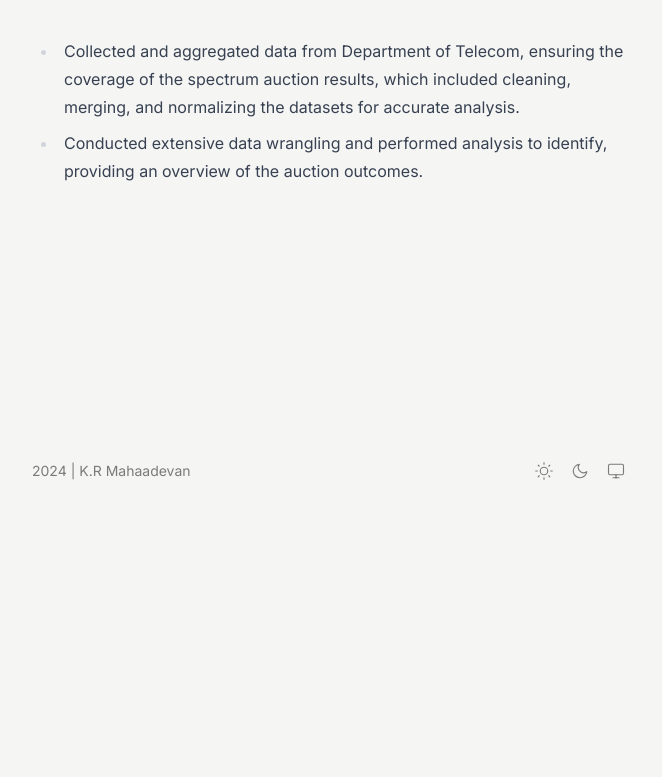
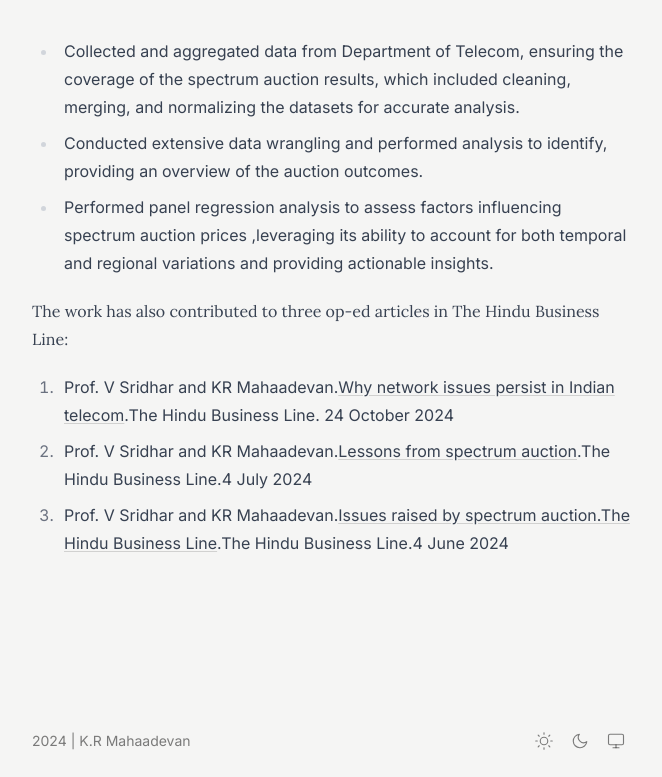
Before and after one commit to krmh04/krmh04.github.io, an Astro site: page /projects/project-3 in a window 1280 px wide. Shown: the part 293-1070 px from the top of the page, without its empty margins (308-970 px from the left). Before the commit the page ends 800 px from the top, so only its background shows below. Built offline with nearby package versions, Linux system fonts and the light colour scheme; Astro itself is replaced by a stand-in of ours; a web font is replaced by a local one.

Commit message:
update work

```diff
--- a/src/content/projects/project-3/index.md
+++ b/src/content/projects/project-3/index.md
@@ -7,3 +7,11 @@ repoURL: "https://github.com/krmh04/spectrum-auction"
 ---
 - Collected and aggregated data from Department of Telecom, ensuring the coverage of the spectrum auction results, which included cleaning, merging, and normalizing the datasets for accurate analysis.
 - Conducted extensive data wrangling and performed analysis to identify, providing an overview of the auction outcomes.
+- Performed panel regression analysis to assess factors influencing spectrum auction prices ,leveraging its ability to account
+for both temporal and regional variations and providing actionable insights.
+
+The work has also contributed to three op-ed articles in The Hindu Business Line:
+
+1. Prof. V Sridhar  and KR Mahaadevan.[Why network issues persist in Indian telecom](https://www.thehindubusinessline.com/opinion/why-network-issues-persist-in-indian-telecom/article68788172.ece).The Hindu Business Line. 24 October 2024
+2. Prof. V Sridhar  and KR Mahaadevan.[Lessons from spectrum auction](https://www.thehindubusinessline.com/opinion/lessons-from-spectrum-auction/article68363979.ece).The Hindu Business Line.4 July 2024
+3. Prof. V Sridhar  and KR Mahaadevan.[Issues raised by spectrum auction.The Hindu Business Line](https://www.thehindubusinessline.com/opinion/issues-raised-by-spectrum-auction/article68247344.ece).The Hindu Business Line.4 June 2024
```
